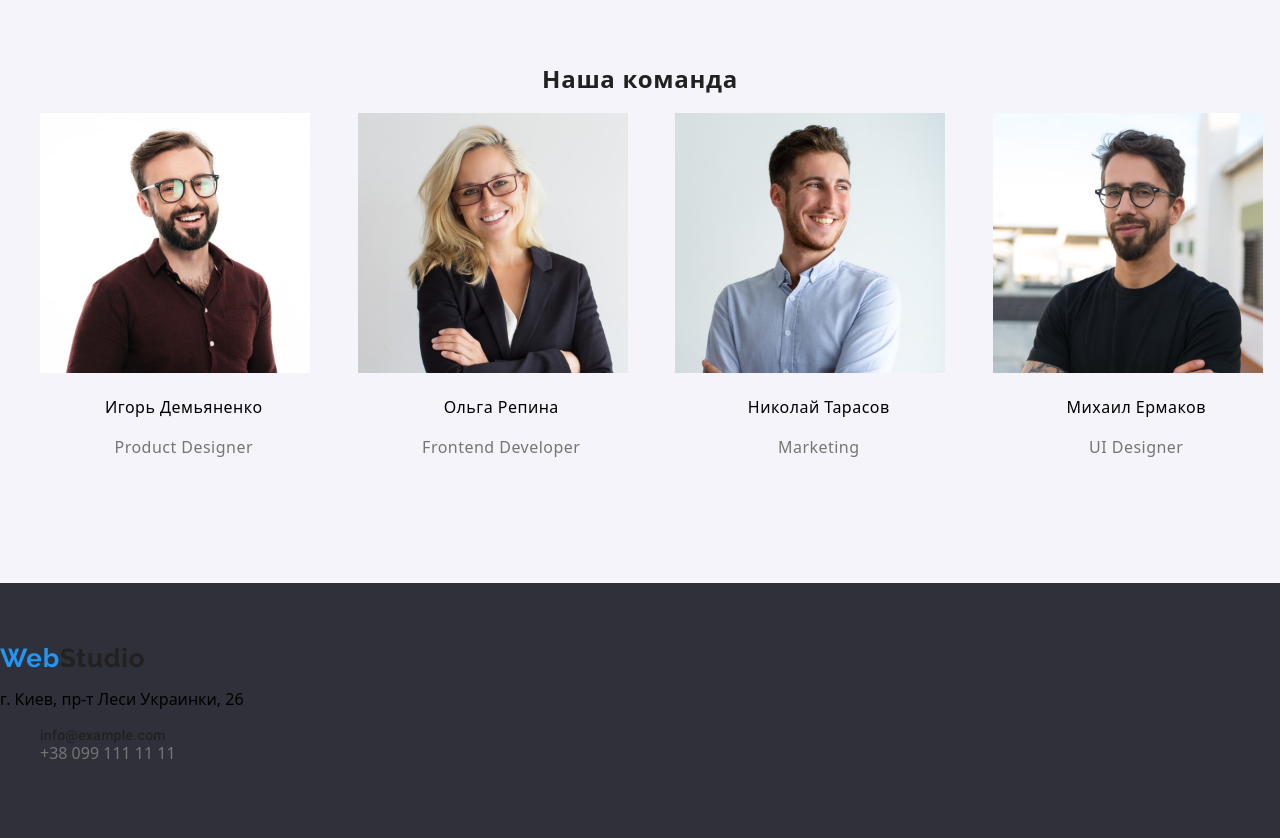
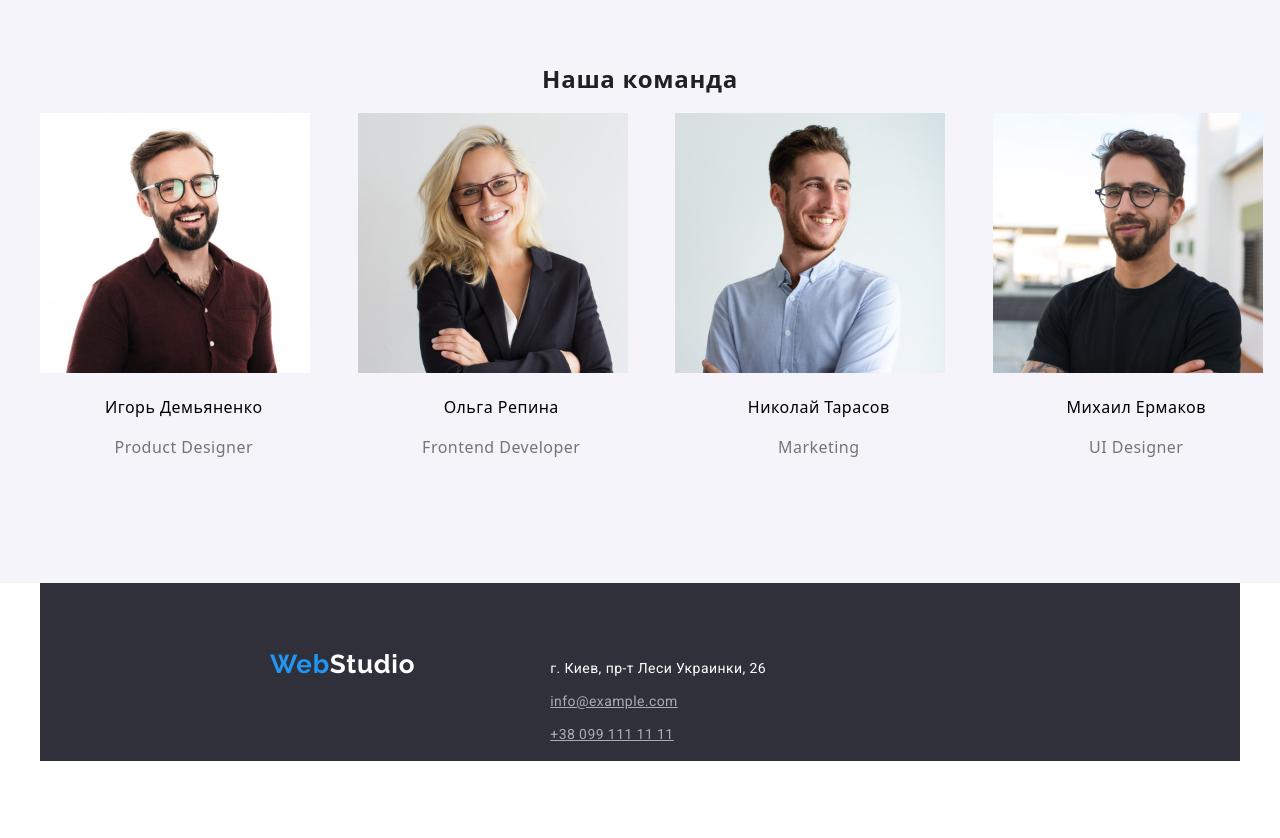
Before and after one commit to V-Full-stack/goit-markup-hw-02, a plain HTML site: page index.html in a window 1280 px wide. Shown: the part 1682-2520 px from the top of the page. After the commit the page ends 2443 px from the top, so only its background shows below. Drawn offline with nearby package versions, Linux system fonts and the light colour scheme.

Commit message:
added changes

```diff
--- a/CSS/styles.css
+++ b/CSS/styles.css
@@ -91,9 +91,9 @@ body {
 
 .container {
   width: 1200px;
-  padding: 0px 15px;
-  margin-left: auto;
-  margin-right: auto;
+  padding-left: 15px;
+  padding-right: 15px;
+  margin: 0 auto;
 }
 
 .section {
@@ -113,13 +113,18 @@ body {
 
 .logo {
   margin-right: 95px;
+  padding-left: 215px;
   color: #212121;
 
   font-family: Raleway;
   font-weight: bold;
   font-size: 26px;
-  line-height: 1.19;
+  line-height: 1.2;
   letter-spacing: 0.03em;
+}
+
+.col-logo-footer {
+  color: #ffffff;
 }
 
 .logo-accent {
@@ -194,10 +199,20 @@ color: #2196F3; */
   letter-spacing: 1.14;
 }
 
+.dark-bg {
+  background-color: var(--dark-bg);
+}
+
+/* .container {
+  display: flex;
+  align-items: baseline;
+} */
+
 /* Czapka 1ша секция */
 
-.dark-bg {
-  background-color: var(--dark-bg);
+.main-section {
+  width: 1200px;
+  margin: 0 auto;
 }
 
 /* Особенности 2га секция */
@@ -293,18 +308,58 @@ color: #2196F3; */
 
 /* -->> Подвал <<-- */
 
-.dark-bg-footer {
+footer .container {
+  display: flex;
+  align-items: baseline;
+}
+
+.dark-bg {
+  background-color: var(--dark-bg);
+}
+
+.logo-address {
+  display: block;
+  padding-top: 60px;
 }
 
 .footer-box {
-  padding-top: 60px;
+  margin-top: 60px;
   padding-bottom: 60px;
-}
+  background: var(--dark-bg);
 
-.logo-address {
-  padding: 60 0 60 0;
+  width: 1200px;
+  padding: 0px 15px;
+  margin-left: auto;
+  margin-right: auto;
 }
 
 .address {
+  font-style: inherit;
+  font-family: Roboto;
   font-style: normal;
+  font-weight: normal;
+  font-size: 14px;
+  line-height: 1.71;
+  letter-spacing: 0.03em;
 }
+
+.footer-item:not(:last-child) {
+  margin-bottom: 9px;
+}
+
+.footer-con .map {
+  font-style: normal;
+  font-weight: 400;
+  font-size: 14px;
+  line-height: 1.71;
+  letter-spacing: 0.03em;
+  color: var(--secondary-text-color);
+}
+
+.footer-con .link {
+  font-style: normal;
+  font-size: 14px;
+  line-height: 1.17;
+  letter-spacing: 0.03em;
+  color: rgba(255, 255, 255, 0.6);
+}
--- a/Portfolio/CSS/styles.css
+++ b/Portfolio/CSS/styles.css
@@ -124,6 +124,7 @@ p {
 
 .container {
   width: 1200px;
+  padding: 0px 15px;
   margin-left: auto;
   margin-right: auto;
 }
@@ -146,12 +147,17 @@ p {
   letter-spacing: 0.03em;
 }
 
+.col-logo-footer {
+  color: #ffffff;
+}
+
 .logo-accent {
   color: #2196f3;
 }
 
 .list {
   display: flex;
+  list-style: none;
   /* align-items: center; */
 }
 
@@ -260,28 +266,32 @@ element-style {
 }
 
 .portfolio-list {
-  display: flex;
-  justify-content: space-between;
-  width: 1200px;
-  margin: auto;
+  margin-left: -30px;
+  margin-top: -30px;
+
+  /* justify-content: space-between; */
+  /* width: 1200px; */
+  /* margin: auto; */
 
   padding-top: 180px;
   padding-bottom: 345px;
 
   flex-wrap: wrap;
-  margin-left: -30px;
-  margin-top: -30px;
 }
 
 .portfolio-item-picture {
-  flex-basis: calc((100 - 60px) / 3);
+  flex-basis: calc((100% - 90px) / 3);
   margin-left: 30px;
   margin-top: 30px;
+  /* display: block; */
 }
 
-display: block;
+/* >> PODWAL << */
 
-/* >> PODWAL << */
+footer .container {
+  display: flex;
+  align-items: baseline;
+}
 
 .dark-bg {
   background-color: var(--second-bg);
@@ -291,11 +301,19 @@ display: block;
   color: var (var(--accent-color));
 } */
 .logo-address {
+  display: block;
+  padding-top: 60px;
 }
 
 .footer-box {
-  padding-top: 60px;
+  margin-top: 60px;
   padding-bottom: 60px;
+  background: var(--dark-bg);
+
+  width: 1200px;
+  padding: 0px 15px;
+  margin-left: auto;
+  margin-right: auto;
 }
 
 .address {
@@ -307,3 +325,39 @@ display: block;
   line-height: 1.71;
   letter-spacing: 0.03em;
 }
+
+.footer-item:not(:last-child) {
+  margin-bottom: 9px;
+}
+
+.footer-con .map {
+  font-weight: 400;
+  font-size: 14px;
+  line-height: 1.71;
+  letter-spacing: 0.03em;
+  color: var(--alt-title-color);
+}
+
+.footer-con .link {
+  font-style: normal;
+  font-size: 14px;
+  line-height: 1.17;
+  letter-spacing: 0.03em;
+  color: rgba(255, 255, 255, 0.6);
+}
+
+/* присоединяйтесь */
+
+.social-title {
+  margin-bottom: 20px;
+  font-weight: 700;
+  font-size: 14px;
+  line-height: 1.17;
+  letter-spacing: 0.03em;
+  text-transform: uppercase;
+  color: var(--alt-title-color);
+}
+
+.soc-container {
+  display: flex;
+}
--- a/index.html
+++ b/index.html
@@ -56,8 +56,8 @@
 
 <!--Czapka 1ша секция-->
     <main>
-        <section class="hero dark-bg">
-            <div container>
+        <section class="hero dark-bg container">
+            <div class="">
                 <h1 class="hero-title title" lang="ru">
                     Эффективные решения
                 <br>
@@ -138,20 +138,64 @@
     </main>
 
 <!-- Подвал -->
-    <footer class="dark-bg">
-        <div class="footer-box">
-            <a href="./index.html" class="logo list">
-              <span class="logo-accent">Web</span>Studio
-            </a>
-            <address class="address">
-                <p>г. Киев, пр-т Леси Украинки, 26</p>
-                <ul class="list">
-                    <li>
-                        <a class="mail-link list" href="mailto:info@example.com">info@example.com</a></li>
-                    <li>
-                        <a class="tel-link list" href="tel:+380991111111">+38 099 111 11 11</a></li>
-                </ul>
-            </address>
+    <footer class=" ">
+        <!-- footer-box dark-bg -->
+        <div class="container">
+            <div class="logo-address dark-bg container">
+                <a href="/index.html" class="logo list col-logo-footer">
+                    <span class="logo-accent">Web</span>Studio</a>
+                <address class="address">
+                    <ul class="footer-con list">
+                        <li class="footer-item">
+                            <a class="map list" href="https://goo.gl/maps/BRHkfNPLc7mWPbMv6" target="_blank"
+                                rel="noopener noreferrer">г. Киев, пр-т Леси Украинки, 26</a>
+                        </li>
+                        <li class="footer-item">
+                            <a class="link" href="mailto:info@example.com">info@example.com</a>
+                        </li>
+                        <li class="footer-item">
+                            <a class="link" href="+380991111111">+38 099 111 11 11</a>
+                        </li>
+                    </ul>
+                </address>
+            </div>
+                <!-- присоединяйтесь -->
+                <!-- <div class="social-title soc-container">
+                    <h3>присоединяйтесь</h3>
+                    <ul class="soc-container">
+                        <li>
+                            <a href="">
+                                <svg>
+                                    <use></use>
+                                </svg>
+                            </a>
+                        </li>
+
+                        <li>
+                            <a href="">
+                                <svg>
+                                    <use></use>
+                                </svg>
+                            </a>
+                        </li>
+
+                        <li>
+                            <a href="">
+                                <svg>
+                                    <use></use>
+                                </svg>
+                            </a>
+                        </li>
+
+                        <li>
+                            <a href="">
+                                <svg>
+                                    <use></use>
+                                </svg>
+                            </a>
+                        </li>
+                    </ul>
+                </div> -->
         </div>
     </footer>
 </body>
```
Also changed, not shown: Portfolio/portfolio.html (+14 -16 lines).
